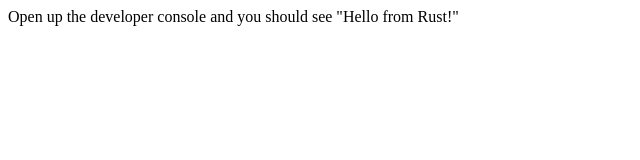
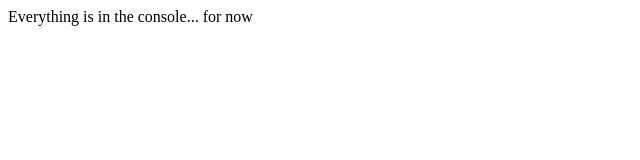
Before and after one commit to stanistan/simple-vm-rust, a website built with webpack: page wasm/index.html in a window 1280 px wide. Shown: the whole page, without its empty margins (0-640 px from the left). Built offline with nearby package versions, Linux system fonts and the light colour scheme.

Commit message:
docs :shrug:

```diff
--- a/wasm/index.html
+++ b/wasm/index.html
@@ -4,6 +4,6 @@
     </head>
     <body>
         <script src='./index.js'></script>
-        <p>Open up the developer console and you should see "Hello from Rust!"</p>
+        <p>Everything is in the console... for now</p>
     </body>
 </html>
```
Also changed, not shown: wasm/README.md (added).
